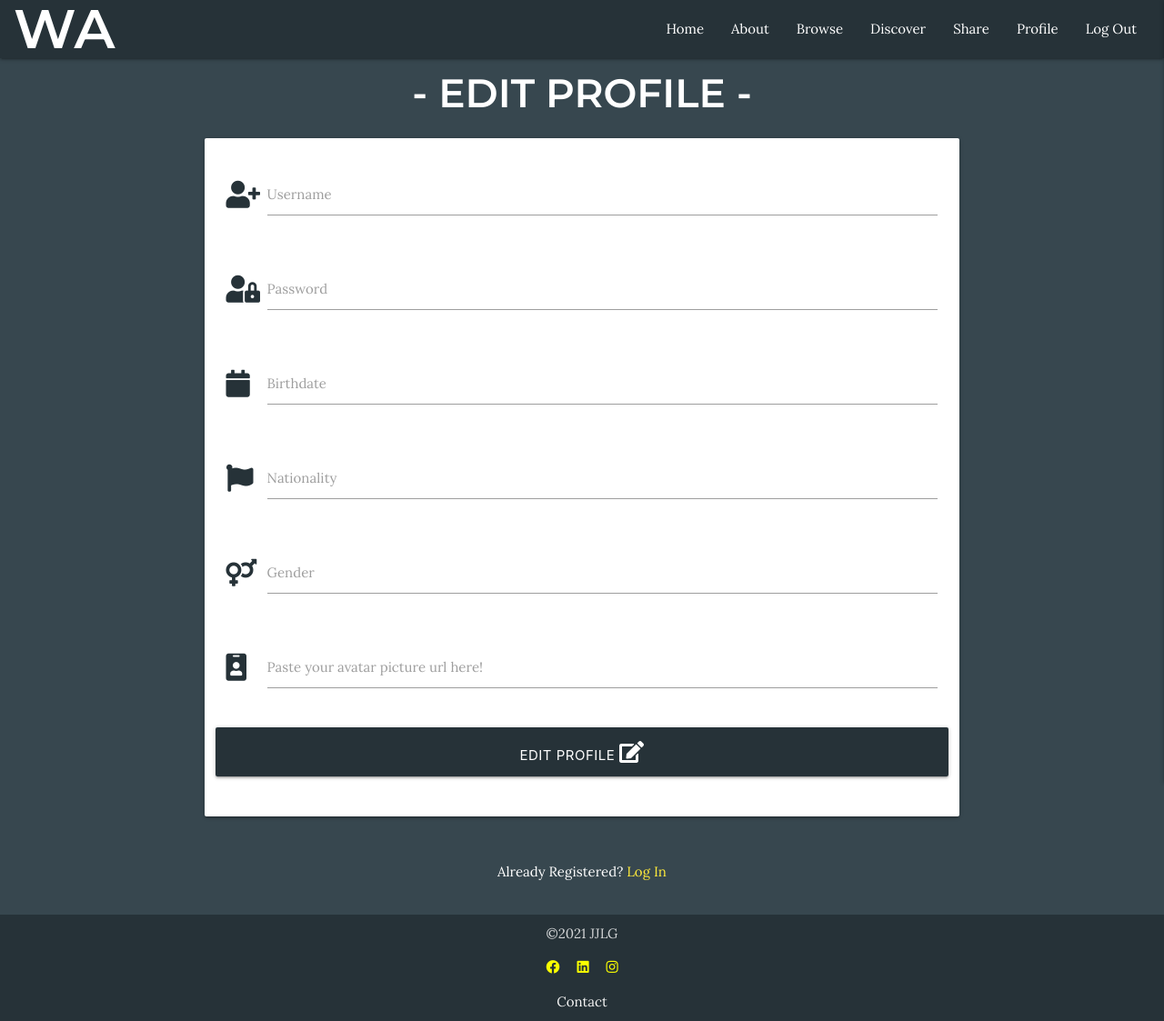
After one commit to jjlg90/Wild-Argentina, a Flask app: page /edit_profile/1 in a window 1280 px wide. The commit adds this page. Shown: the whole page at 91% size. Run offline with Flask 2, Linux system fonts and the light colour scheme; the visitor is signed in with stand-in values (Sample User, id 1); data that the repository does not hold is empty; some libraries are stand-ins or nearby versions.

Commit message:
Add and wire edit_profile.html

```diff
--- a/app.py
+++ b/app.py
@@ -157,6 +157,14 @@ def profile(username):
     return redirect(url_for("login"))
 
 
+@app.route("/edit_profile/<user_id>", methods=["GET", "POST"])
+def edit_profile(user_id):
+    username = mongo.db.users.find_one(
+        {"username": session["user"]})
+
+    return render_template("edit_profile.html", username=username)
+
+
 @app.route("/logout")
 def logout():
     # remove user from session cookies
--- /dev/null
+++ b/templates/edit_profile.html
@@ -0,0 +1,81 @@
+{% extends "base.html" %}
+{% block content %}
+
+<h3 class="bold-header center-align white-text mar-t">- EDIT PROFILE -</h3>
+<div class="row">
+    <form class="col s12 m8 offset-m2" method="POST" action="{{ url_for('edit_profile', user_id=username._id) }}">
+        <div class="card-panel">
+            <!--username-->
+            <div class="row">
+                <div class="input-field col s12">
+                    <i class="fas fa-user-plus prefix blue-grey-text text-darken-4"></i>
+                    <input id="username" name="username" type="text" minlength="5" maxlength="15" pattern="^[a-zA-Z0-9]{5,15}$" class="validate"
+                        required>
+                    <label for="username">Username</label>
+                </div>
+            </div>
+            <!--password-->
+            <div class="row">
+                <div class="input-field col s12">
+                    <i class="fas fa-user-lock prefix blue-grey-text text-darken-4"></i>
+                    <input id="password" name="password" type="password" minlength="5" maxlength="15" pattern="^[a-zA-Z0-9]{5,15}$" class="validate"
+                        required>
+                    <label for="password">Password</label>
+                </div>
+            </div>
+            <!--birthdate-->
+            <div class="row">
+                <div class="input-field col s12">
+                    <i class="fas fa-calendar prefix blue-grey-text text-darken-4"></i>
+                    <input id="birthdate" name="birthdate" type="text" class="datepicker validate"
+                        required>
+                    <label for="birthdate">Birthdate</label>
+                </div>
+            </div>
+            <!--nationality-->
+            <div class="row">
+                <div class="input-field col s12">
+                    <i class="fas fa-flag prefix blue-grey-text text-darken-4"></i>
+                    <input id="nationality" name="nationality" type="text" class="validate"
+                        required>
+                    <label for="nationality">Nationality</label>
+                </div>
+            </div>
+            <!--gender-->
+            <div class="row">
+                <div class="input-field col s12">
+                    <i class="fas fa-venus-mars prefix blue-grey-text text-darken-4"></i>
+                    <input id="gender" name="gender" type="text" class="validate"
+                        required>
+                    <label for="gender">Gender</label>
+                </div>
+            </div>
+            <!--avatar picture-->
+            <div class="row">
+                <div class="input-field col s12">
+                    <i class="fas fa-id-badge prefix blue-grey-text text-darken-4"></i>
+                    <input id="user_image" name="user_image" type="text" class="validate"
+                        required>
+                    <label for="user_image">Paste your avatar picture url here!</label>
+                </div>
+            </div>
+            <!--submit-->
+            <div class="row">
+                <button type="submit" class="col s12 btn-large blue-grey darken-4">
+                    Edit Profile <i class="fas fa-edit"></i>
+                </button>
+            </div>
+        </div>
+    </form>
+</div>
+
+<div class="row mar-b">
+    <div class="col s12">
+        <p class="white-text center-align">
+            Already Registered? <a href="{{ url_for('login') }}" class="yellow-text">Log In</a>
+        </p>
+    </div>
+</div>
+
+{% endblock %}
+<
--- a/templates/profile.html
+++ b/templates/profile.html
@@ -18,7 +18,7 @@
                     <h5 class="center">Nationality: {{ username.nationality }}</h5>
                 </div>
                 <div class="card-action blue-grey darken-4 center">
-                    <a class="green-text darken-2 center" href="#">Edit profile</a>
+                    <a class="green-text darken-2 center" href="{{ url_for('edit_profile', user_id=username._id) }}">Edit profile</a>
                     <a class="red-text darken-2 center" href="#">Delete profile</a>
                 </div>
             </div>
```
